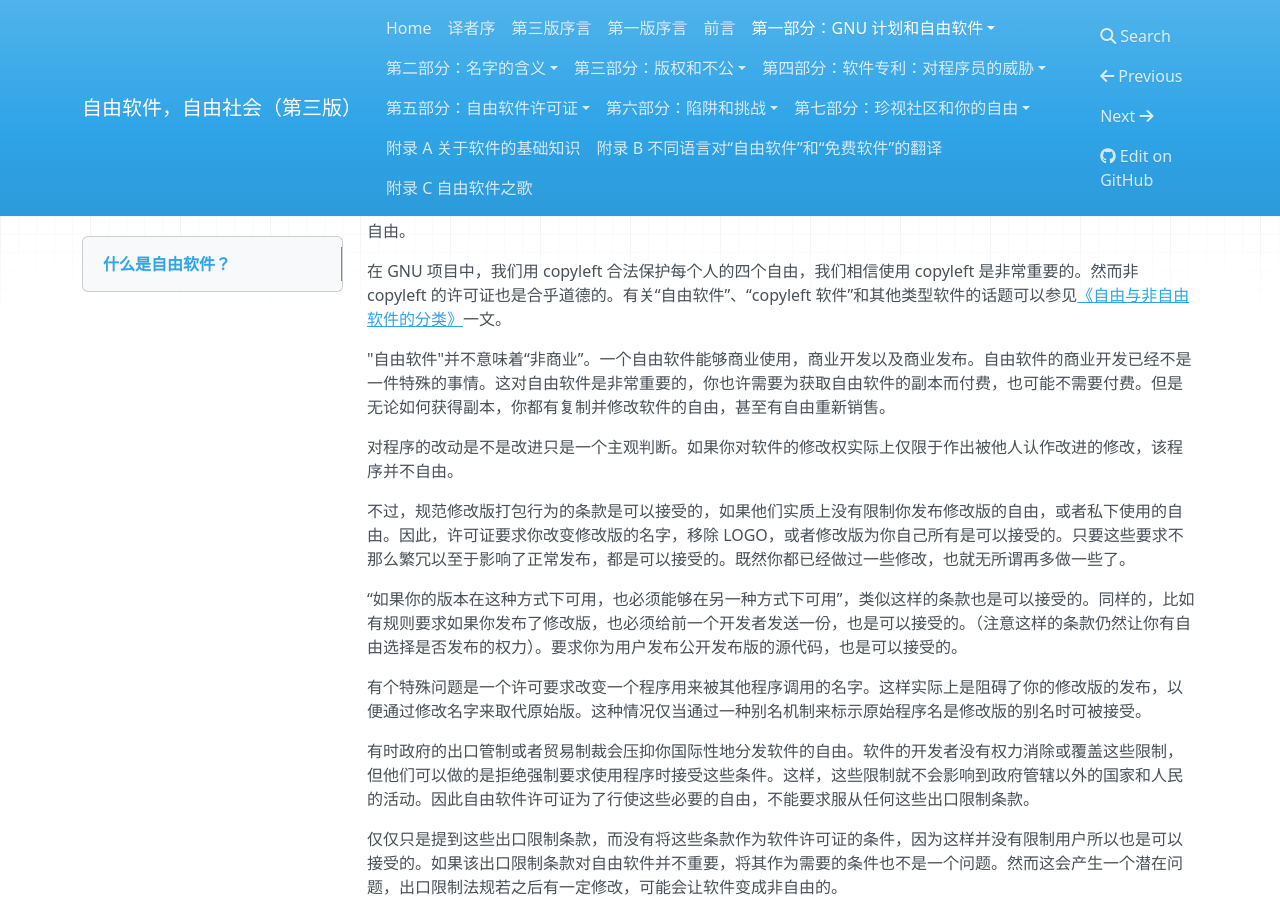
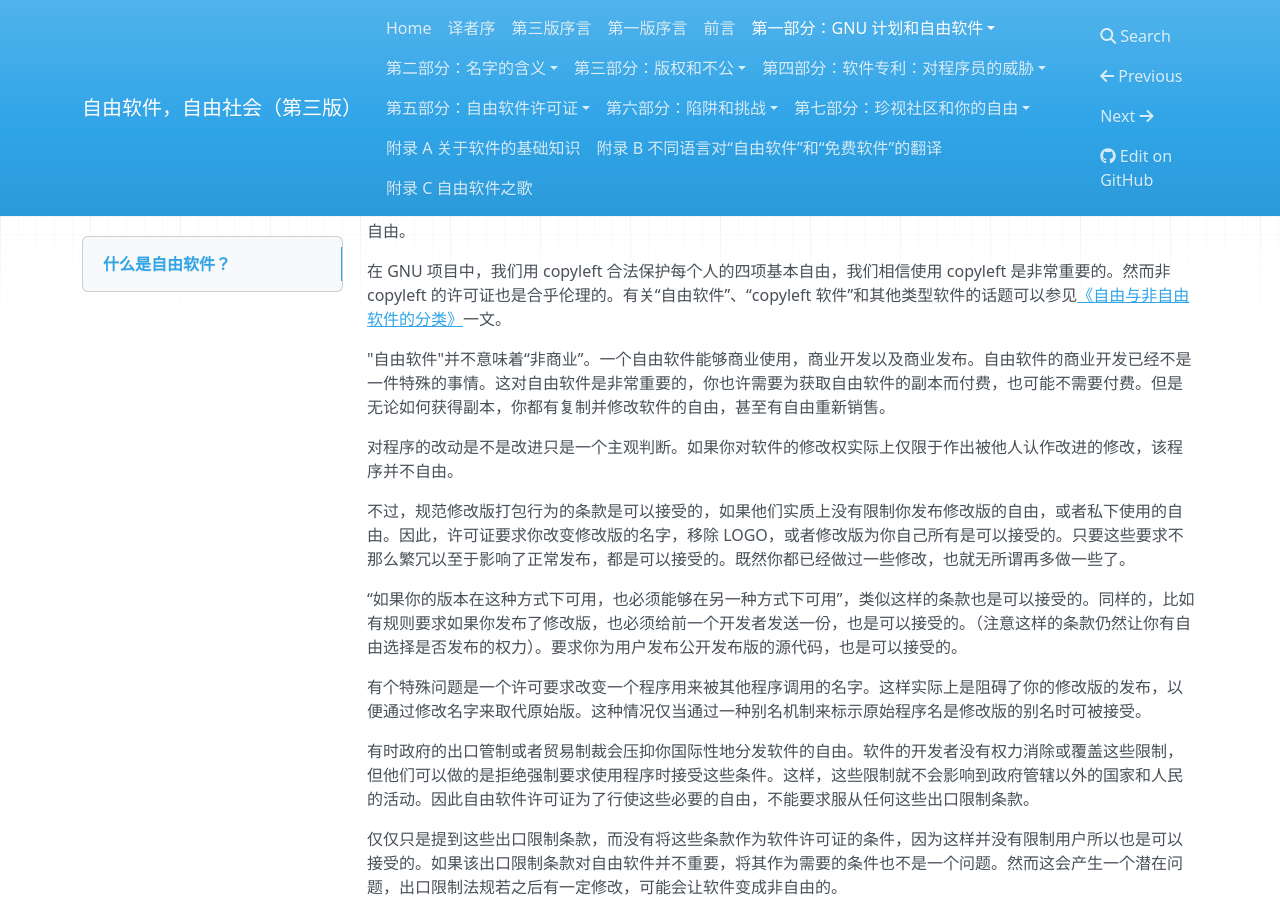
Before and after one commit to beijinglug/fsfs-zh, an MkDocs documentation site: the page built from docs/free-sw.md, in a window 1280 px wide and 900 px high, scrolled down 1657 px. Built offline with MkDocs 1.6.1, drawn with Linux system fonts in a browser that asks for light colours; nearby versions of some CDN libraries; old or Windows-style settings are respelled for this version of MkDocs; some of the changed text lies outside the part shown.

Commit message:
update free-sw

```diff
--- a/docs/free-sw.md
+++ b/docs/free-sw.md
@@ -20,7 +20,7 @@
 
 -   将你修改过的软件版本再发行给其他人的自由（自由之三）。这样可以让整个社区有机会共享你对软件的改动。可访问源代码是此项的先决条件。
 
-如果一个软件可以充分授予用户所有这些自由，它就是自由软件，否则就是非自由软件。即使我们可以依据它们与自由有多大的差异来区分不同的非自由发行方式，我们依然认为这些非自由软件是不道德的。
+如果一个软件可以充分授予用户所有这些自由，它就是自由软件，否则就是非自由软件。即使我们可以依据它们与自由有多大的差异来区分不同的非自由发行方式，我们依然认为这些非自由软件是不符合伦理的。
 
 在任何情况下，这些自由都必须应用于我们计划使用的任何代码，或引导其他人使用之。例如，程序 A 会自动启动程序 B 来处理一些事情，如果我们独立发布 A 也意味着用户还需要 B，因此我们需要判断 A 和 B 是否都是自由的。如果我们修改了 A 使得它不再需要 B，那么只需要 A 是自由的，可以忽略 B。
 
@@ -48,7 +48,7 @@
 
 然而，一些对自由软件发布方式的规则是可以接受的，前提是与核心自由不冲突。例如，copyleft（最简单的说）规定你不能在分发程序的时候添加限制性条款以拒绝其他人的核心自由。这一规则与核心自由并不冲突，反而是保护核心自由。
 
-在 GNU 项目中，我们用 copyleft 合法保护每个人的四个自由，我们相信使用 copyleft 是非常重要的。然而非 copyleft 的许可证也是合乎道德的。有关“自由软件”、“copyleft 软件”和其他类型软件的话题可以参见[《自由与非自由软件的分类》](categories.md)一文。
+在 GNU 项目中，我们用 copyleft 合法保护每个人的四项基本自由，我们相信使用 copyleft 是非常重要的。然而非 copyleft 的许可证也是合乎伦理的。有关“自由软件”、“copyleft 软件”和其他类型软件的话题可以参见[《自由与非自由软件的分类》](categories.md)一文。
 
 "自由软件"并不意味着“非商业”。一个自由软件能够商业使用，商业开发以及商业发布。自由软件的商业开发已经不是一件特殊的事情。这对自由软件是非常重要的，你也许需要为获取自由软件的副本而付费，也可能不需要付费。但是无论如何获得副本，你都有复制并修改软件的自由，甚至有自由重新销售。
 
```
